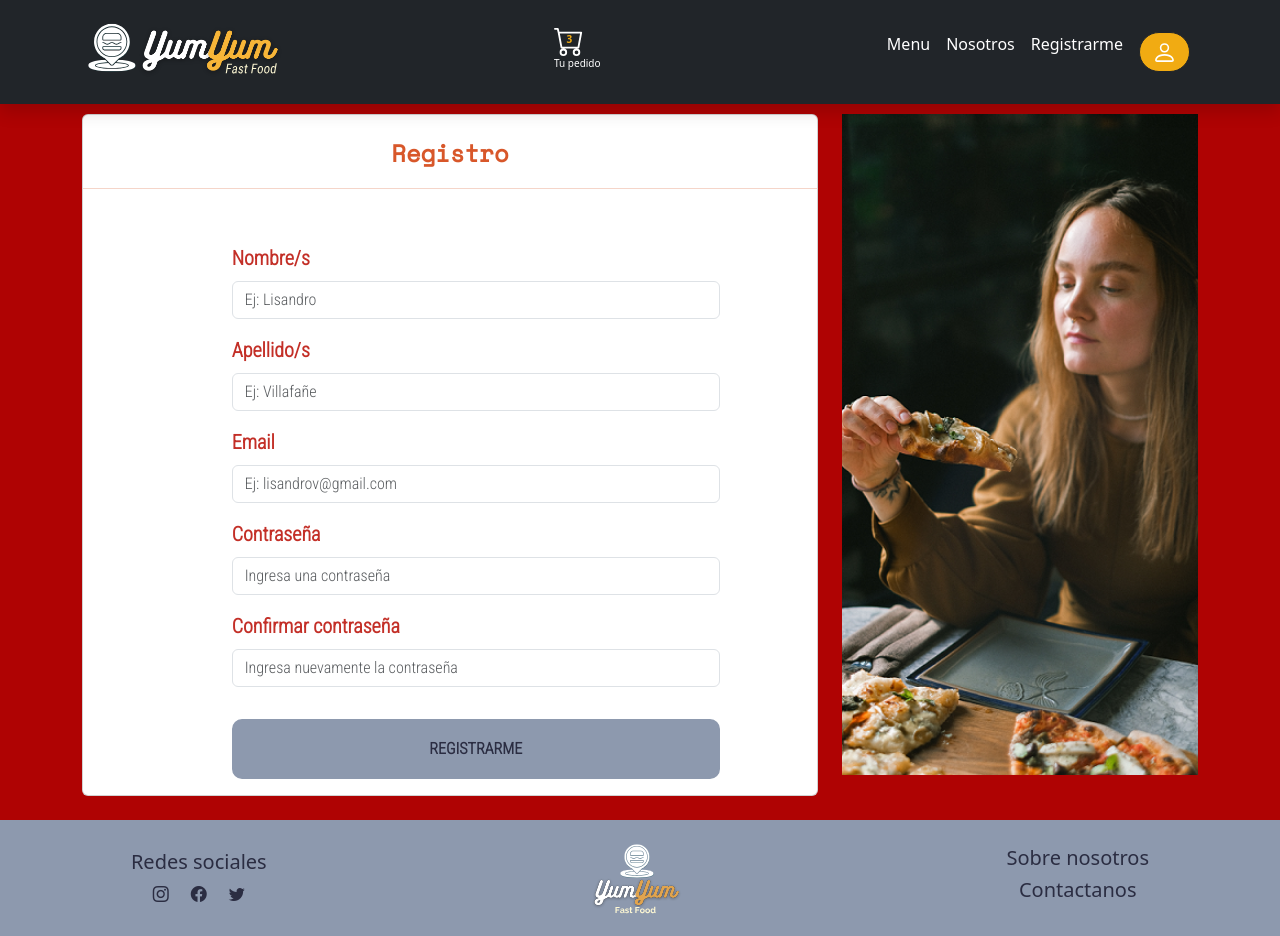
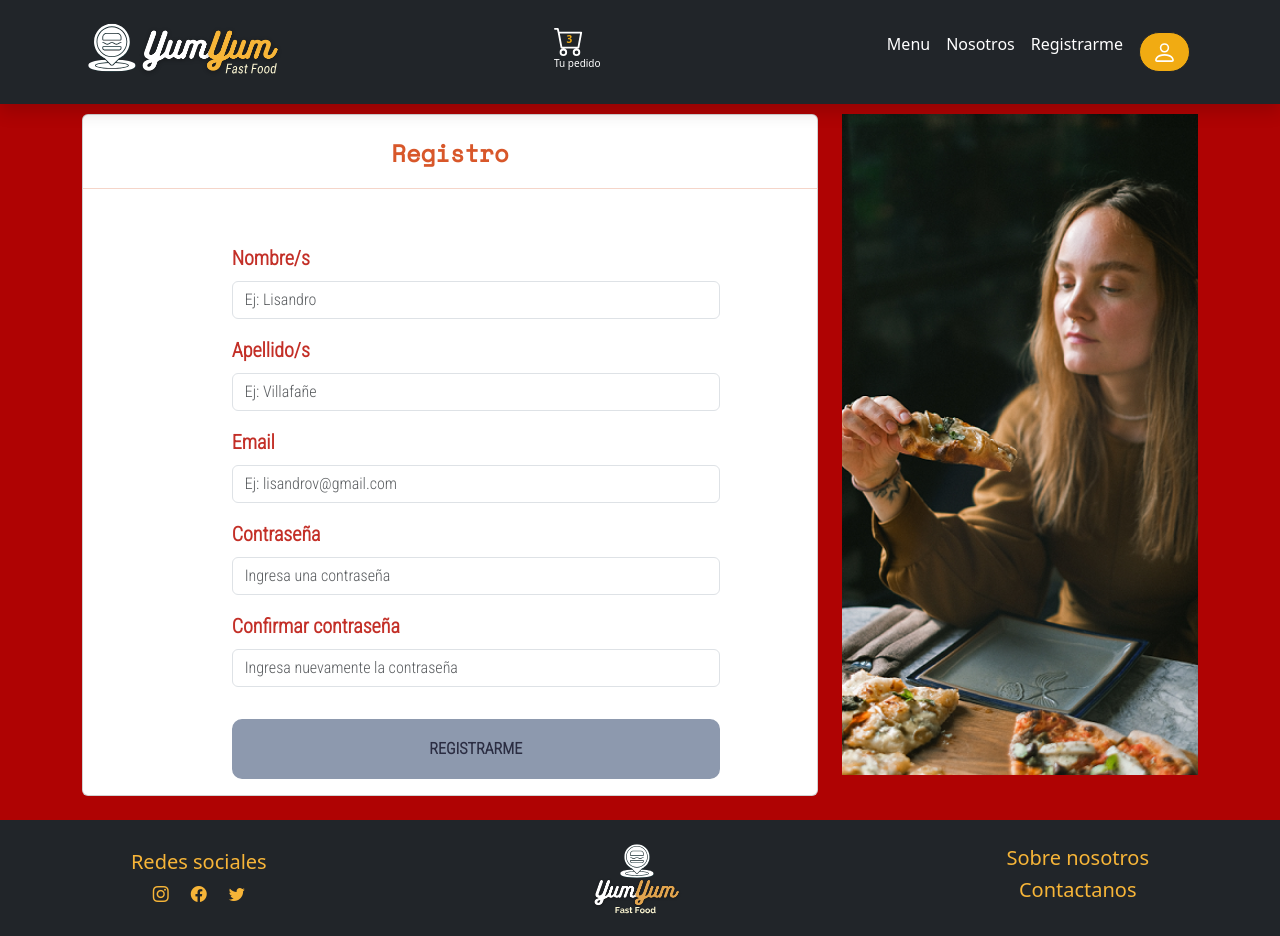
Before and after one commit to lourdesgarciafyl/PF-YumYum-frontend, a React (Vite) app: page /registro in a window 1280 px wide. Built offline with nearby package versions, Linux system fonts and the light colour scheme; no server answers.

Commit message:
Realice la logica del footer y cambie algunos colores

```diff
--- a/src/components/common/Footer.jsx
+++ b/src/components/common/Footer.jsx
@@ -1,16 +1,26 @@
 import "../../css/footer.css";
 import "bootstrap-icons/font/bootstrap-icons.css";
+import { Link } from "react-router-dom";
 
 const Footer = () => {
   return (
-    <footer className="fondoGrisClaro letraGrisOscuro">
+    <footer className="bg-dark letraGrisOscuro">
       <section className="ordenFooter">
         <article>
-          <h5> Redes sociales </h5>
+          <h5 className="letraAmarilla"> Redes sociales </h5>
           <div className="d-flex justify-content-evenly">
-            <i className="bi bi-instagram"></i>
-            <i className="bi bi-facebook"></i>
-            <i className="bi bi-twitter"></i>
+            <Link to={"/error404"} className="letraAmarilla">
+              {" "}
+              <i className="bi bi-instagram"></i>{" "}
+            </Link>
+            <Link to={"/error404"} className="letraAmarilla">
+              {" "}
+              <i className="bi bi-facebook"></i>{" "}
+            </Link>
+            <Link to={"/error404"} className="letraAmarilla">
+              {" "}
+              <i className="bi bi-twitter"></i>{" "}
+            </Link>
           </div>
         </article>
         <article>
@@ -21,8 +31,26 @@ const Footer = () => {
           />
         </article>
         <article className="text-center">
-          <h5> Sobre nosotros </h5>
-          <h5> Contactanos </h5>
+          <h5>
+            {" "}
+            <Link
+              to={"/nosotros"}
+              className="text-decoration-none letraAmarilla"
+            >
+              {" "}
+              Sobre nosotros{" "}
+            </Link>{" "}
+          </h5>
+          <h5>
+            {" "}
+            <Link
+              to={"/error404"}
+              className="text-decoration-none letraAmarilla"
+            >
+              {" "}
+              Contactanos{" "}
+            </Link>{" "}
+          </h5>
         </article>
       </section>
     </footer>
```
